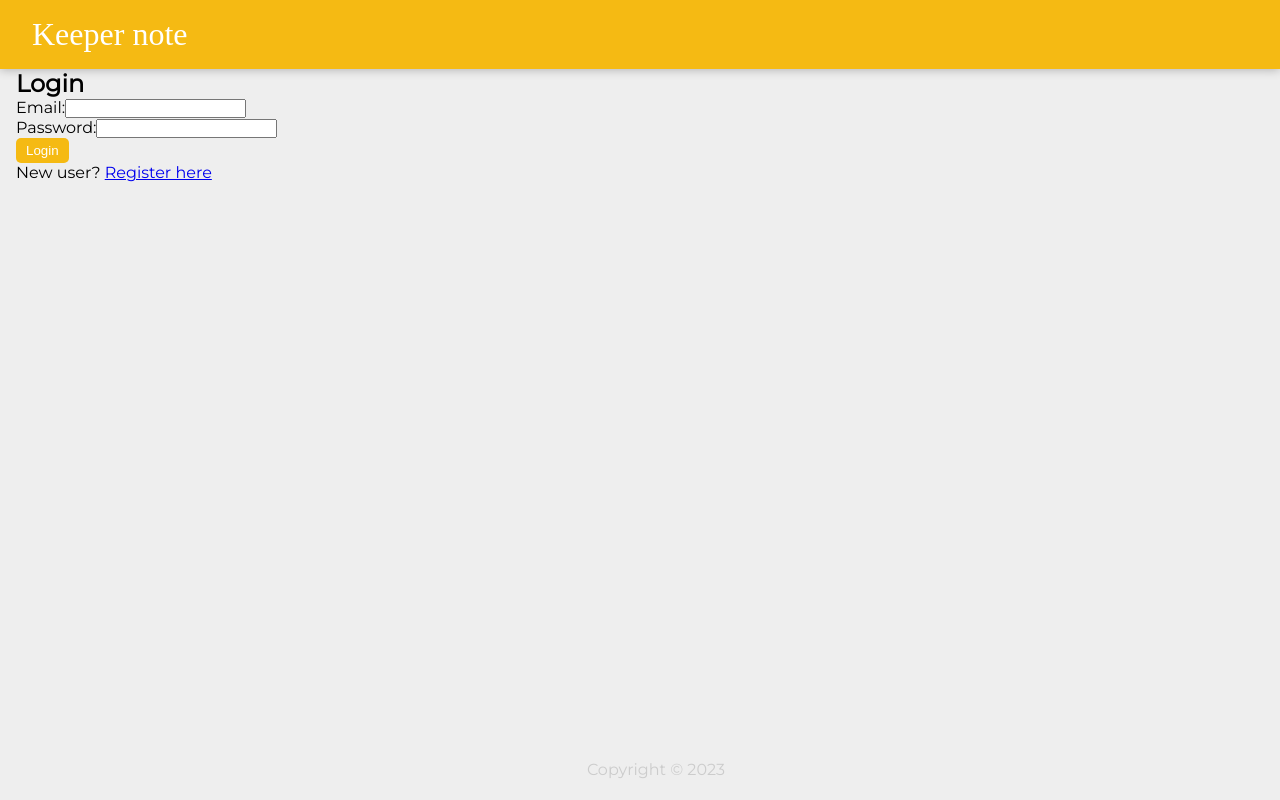
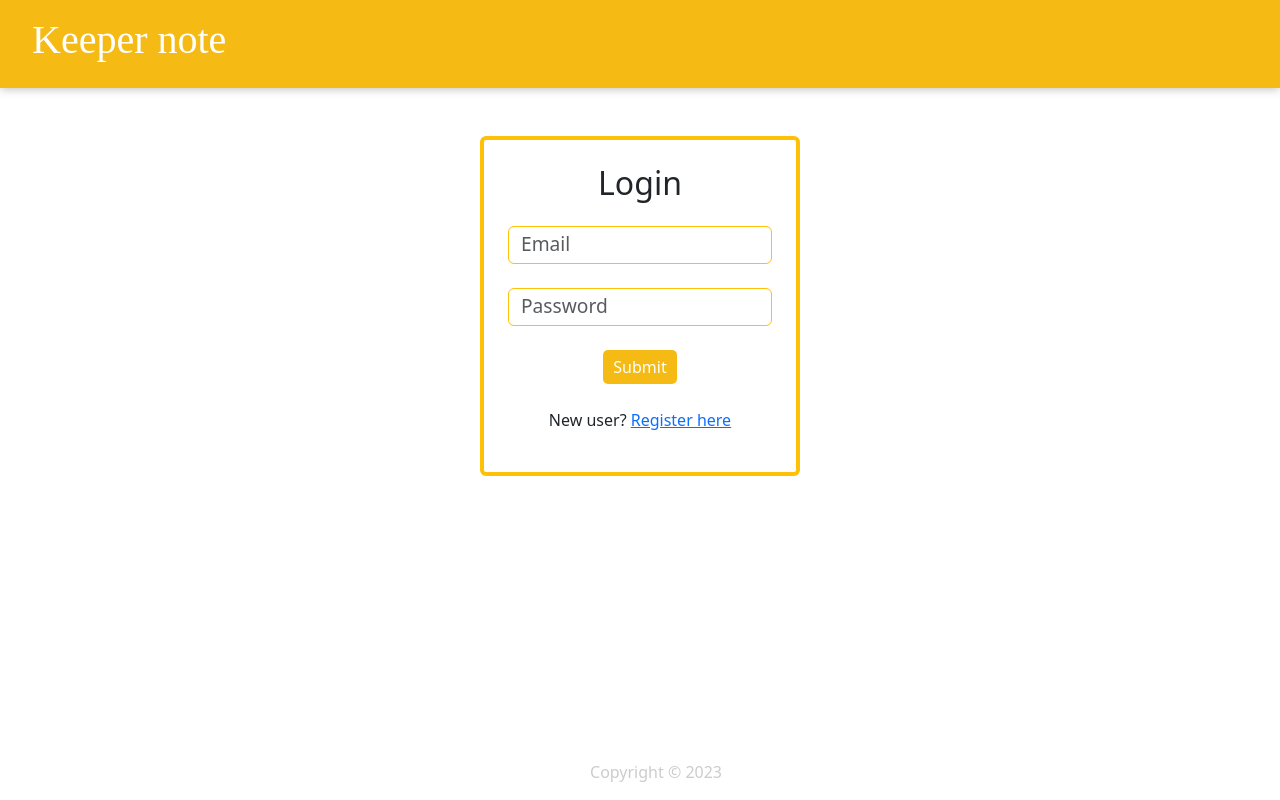
Before and after one commit to Ksanthosh20ka1a0554/keepernote, a React (Create React App) app: page / in a window 1280 px wide. Built offline with nearby package versions, Linux system fonts and the light colour scheme; a web font is replaced by a local one.

Commit message:
added stying to registration,login and for bouncing loader

```diff
--- a/public/styles.css
+++ b/public/styles.css
@@ -144,6 +144,10 @@ footer p {
   border-radius: 50%;
   animation: spinner 1.5s linear infinite;
 }
-form{
+
+.login-container{
   margin: auto;
 }
+.registration-container{
+  margin: auto;
+}
--- a/src/components/Login.jsx
+++ b/src/components/Login.jsx
@@ -2,6 +2,7 @@ import React, { useState } from "react";
 import { Link, useNavigate } from "react-router-dom";
 import { BounceLoader } from 'react-spinners';
 import axios from "axios";
+import "bootstrap/dist/css/bootstrap.min.css";
 
 function Login() {
   const [email, setEmail] = useState("");
@@ -39,44 +40,55 @@ function Login() {
   }
 
   return (
-    <div className="login-container">
-      <h2>Login</h2>
+    <div className="login-container card text-center mt-5 border-warning border-4 p-2" style={{width: "20rem"}}>
+    <div className="card-body">
+      <h2 className="card-title">Login</h2>
       <form onSubmit={handleLogin}>
-        <div>
-          <label>Email:</label>
+        <div className="form-group mt-4">
           <input
             type="email"
+            className="form-control border-warning"
             value={email}
             onChange={handleEmailChange}
+            placeholder="Email"
             required
           />
         </div>
-        <div>
-          <label>Password:</label>
+        <div className="form-group mt-4">
           <input
             type="password"
+            className="form-control border-warning"
             value={password}
             onChange={handlePasswordChange}
+            placeholder="Password"
             required
           />
         </div>
         {loading &&
         <div
         style={{
+          position: 'fixed',
+          top: 0,
+          left: 0,
+          width: '100%',
+          height: '100%',
+          background: 'rgba(255, 255, 255, 0.8)',
           display: 'flex',
           justifyContent: 'center',
           alignItems: 'center',
-          height: '100vh',
+          zIndex: 9999,
         }}
         >
           <BounceLoader color="#f5ba13" cssOverride={{}} size={500} />
         </div>}
         {error && <p className="error">{error}</p>}
-        <button className="log-out" type="submit">Login</button>
-        <p>
+        <button className="log-out mt-4" type="submit">Submit</button>
+        <p className="mt-4">
           New user? <Link to="/register">Register here</Link>
         </p>
       </form>
+
+    </div>
     </div>
   );
 }
--- a/src/components/NoteContainer.jsx
+++ b/src/components/NoteContainer.jsx
@@ -96,7 +96,22 @@ function NoteContainer() {
       </div>
 
       {loading ? (
-        <BounceLoader color="#f5ba13" />
+        <div
+        style={{
+          position: 'fixed',
+          top: 0,
+          left: 0,
+          width: '100%',
+          height: '100%',
+          background: 'rgba(255, 255, 255, 0.8)',
+          display: 'flex',
+          justifyContent: 'center',
+          alignItems: 'center',
+          zIndex: 9999,
+        }}
+        >
+          <BounceLoader color="#f5ba13" cssOverride={{}} size={500} />
+        </div>
       ) : error ? (
         <div>Error: {error}</div>
       ) : (
--- a/src/components/Register.jsx
+++ b/src/components/Register.jsx
@@ -39,44 +39,54 @@ function Register() {
   }
 
   return (
-    <div className="registration-container">
-      <h2>Registration</h2>
+    <div className="registration-container card text-center mt-5 border-warning border-4 p-2" style={{width: "20rem"}}>
+      <div className="card-body">
+      <h2 className="card-title">Registration</h2>
       <form onSubmit={handleRegistration}>
-        <div>
-          <label>Email:</label>
+        <div className="form-group mt-4">
           <input
             type="email"
+            className="form-control border-warning"
             value={email}
             onChange={handleEmailChange}
+            placeholder="Email"
             required
           />
         </div>
-        <div>
-          <label>Password:</label>
+        <div className="form-group mt-4">
           <input
             type="password"
+            className="form-control border-warning"
             value={password}
             onChange={handlePasswordChange}
+            placeholder="Password"
             required
           />
         </div>
         {loading &&
         <div
         style={{
+          position: 'fixed',
+          top: 0,
+          left: 0,
+          width: '100%',
+          height: '100%',
+          background: 'rgba(255, 255, 255, 0.8)',
           display: 'flex',
           justifyContent: 'center',
           alignItems: 'center',
-          height: '100vh',
+          zIndex: 9999,
         }}
         >
           <BounceLoader color="#f5ba13" cssOverride={{}} size={500} />
         </div>}
         {error && <p className="error">{error}</p>}
-        <button className="log-out" type="submit">Register</button>
-        <p>
+        <button className="log-out mt-4" type="submit">Submit</button>
+        <p className="mt-4">
           Already have an account? <Link to="/login">Login here</Link>
         </p>
       </form>
+      </div>
     </div>
   );
 }
```
Also changed, not shown: src/components/Noteinput.jsx (+16 -1 lines).
